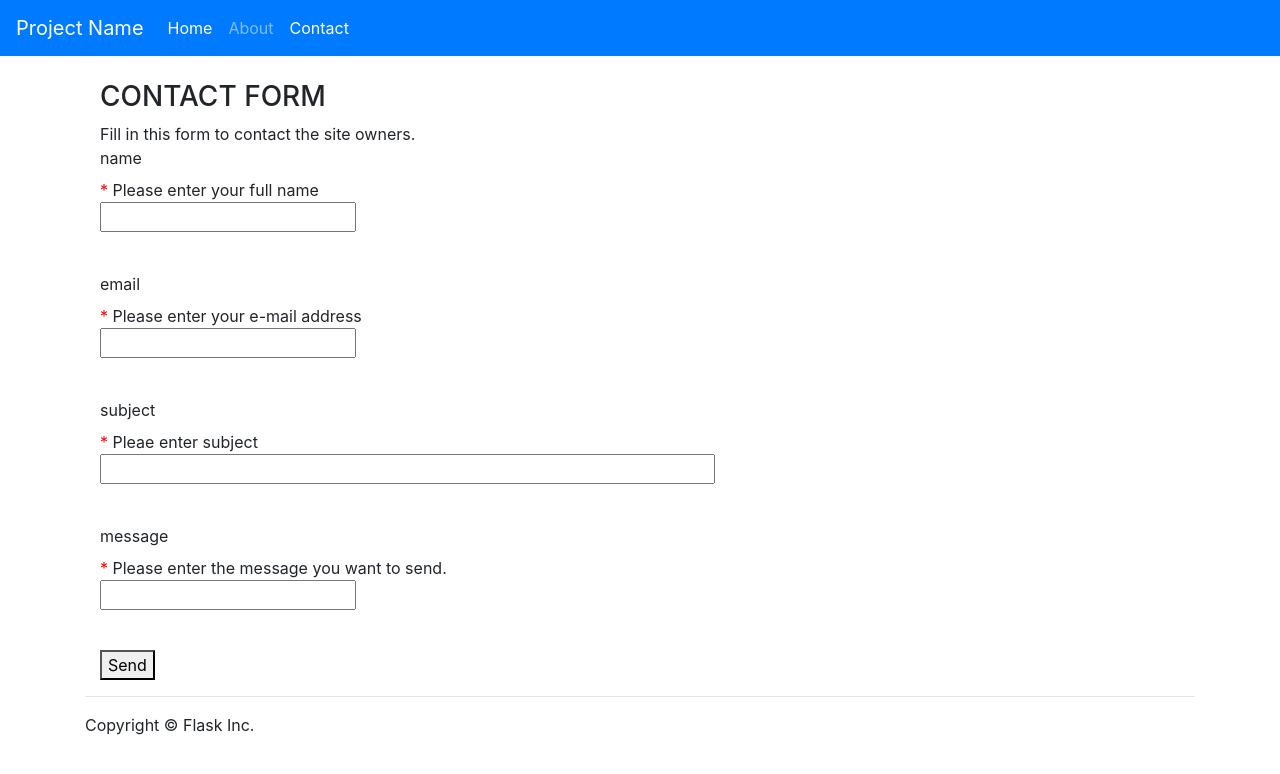
After one commit to omarchristie/info3180-lab3, a Flask app: page /contact in a window 1280 px wide. The commit adds this page. Shown: the top 774 px of the page. Run offline with Flask 2, Linux system fonts and the light colour scheme; some libraries are stand-ins or nearby versions.

Commit message:
your commit message

```diff
--- /dev/null
+++ b/app/form.py
@@ -0,0 +1,9 @@
+from flask_wtf import FlaskForm
+from wtforms import StringField
+from wtforms.validators import InputRequired
+
+class MyForm(FlaskForm):
+    name = StringField('name', validators=[InputRequired(message='Name is required')])
+    email = StringField('email', validators=[InputRequired(message='Email is required')])
+    subject = StringField('subject', validators=[InputRequired(message='Subject is requried')])
+    message = StringField('message', validators=[InputRequired(message='Message is required')])
--- /dev/null
+++ b/app/templates/contact.html
@@ -0,0 +1,44 @@
+{% extends "base.html" %}
+
+{% block main %}
+
+<div class="container">
+
+  <h3>CONTACT FORM</h3>
+
+  Fill in this form to contact the site owners.
+
+  <form method="POST" action="{{ url_for('contact') }}">
+    {{ form.csrf_token }}
+    {{ form.name.label }} <br /><span style="color:red"> * </span> Please enter your full name <br /> {{ form.name }}<br /> <br />
+    <ul>
+    {% for error in form.name.errors %}
+      <li style="color:red;">{{ error }}</li>
+    {% endfor %}
+    </ul>
+    {{ form.email.label }} <br /> <span style="color:red"> * </span>Please enter your e-mail address <br /> {{ form.email }}<br /> <br />
+    <ul>
+    {% for error in form.email.errors %}
+      <li style="color:red;">{{ error }}</li>
+    {% endfor %}
+    </ul>
+    {{ form.subject.label }} <br /> <span style="color:red"> * </span>Pleae enter subject <br />  {{ form.subject(size="55") }}<br /> <br />
+    <ul>
+    {% for error in form.subject.errors %}
+      <li style="color:red;">{{ error }}</li>
+    {% endfor %}
+    </ul>
+    {{ form.message.label }} <br /> <span style="color:red"> * </span>Please enter the message you want to send. <br /> {{ form.message }}<br /> <br />
+    <ul>
+    {% for error in form.message.errors %}
+      <li style="color:red;">{{ error }}</li>
+    {% endfor %}
+    </ul>
+    <button type="submit">Send</button>
+
+
+  </form>
+
+</div>
+
+{% endblock %}
--- a/app/templates/header.html
+++ b/app/templates/header.html
@@ -12,6 +12,9 @@
       <li class="nav-item">
         <a class="nav-link" href="{{ url_for('about') }}">About</a>
       </li>
+      <li class="nav-item active">
+        <a class="nav-link" href="{{ url_for('contact') }}">Contact <span class="sr-only">(current)</span></a>
+      </li>
     </ul>
   </div>
 </nav>
--- a/app/views.py
+++ b/app/views.py
@@ -7,6 +7,9 @@ This file creates your application.
 
 from app import app
 from flask import render_template, request, redirect, url_for, flash
+from form import MyForm
+from app import mail
+from flask_mail import Message
 
 
 ###
@@ -23,6 +26,22 @@ def home():
 def about():
     """Render the website's about page."""
     return render_template('about.html', name="Mary Jane")
+
+@app.route('/contact', methods=('POST', 'GET'))
+def contact():
+    form = MyForm()
+    if form.validate_on_submit():
+        name = form.name.data
+        email = request.form['email']
+        subject = request.form['subject']
+        message = request.form['message']
+        msg = Message(subject, sender=(name,email), recipients=["b33bbee5ab-172b65@inbox.mailtrap.io"])
+        msg.body = message
+        mail.send(msg)
+        flash('Message Sent')
+        return redirect(url_for('home'))
+
+    return render_template('contact.html', form=form)
 
 
 ###
--- a/requirements.txt
+++ b/requirements.txt
@@ -6,3 +6,5 @@ click==6.7
 gunicorn==19.6.0
 itsdangerous==0.24
 wsgiref==0.1.2
+Flask-Mail
+Flask-WTF
```
Also changed, not shown: app/__init__.py (+8 -0 lines).
